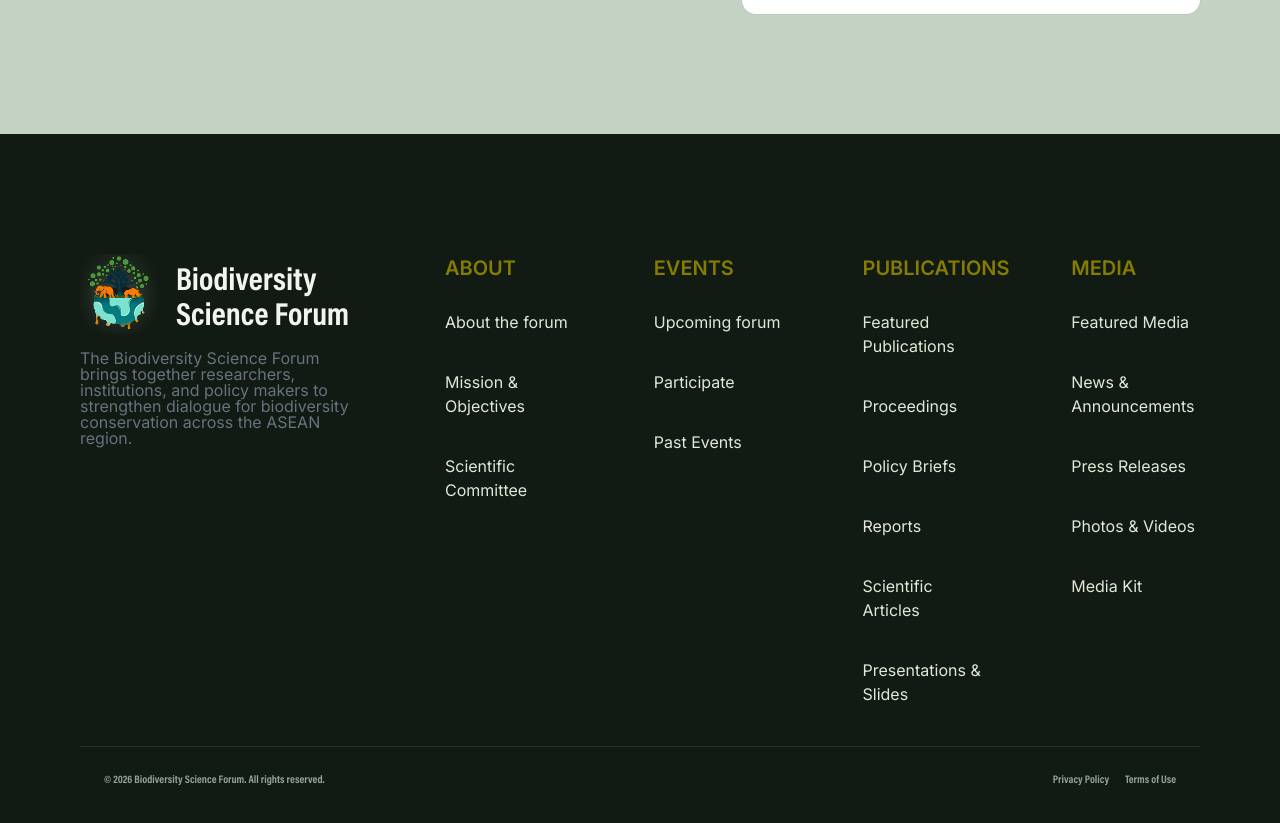
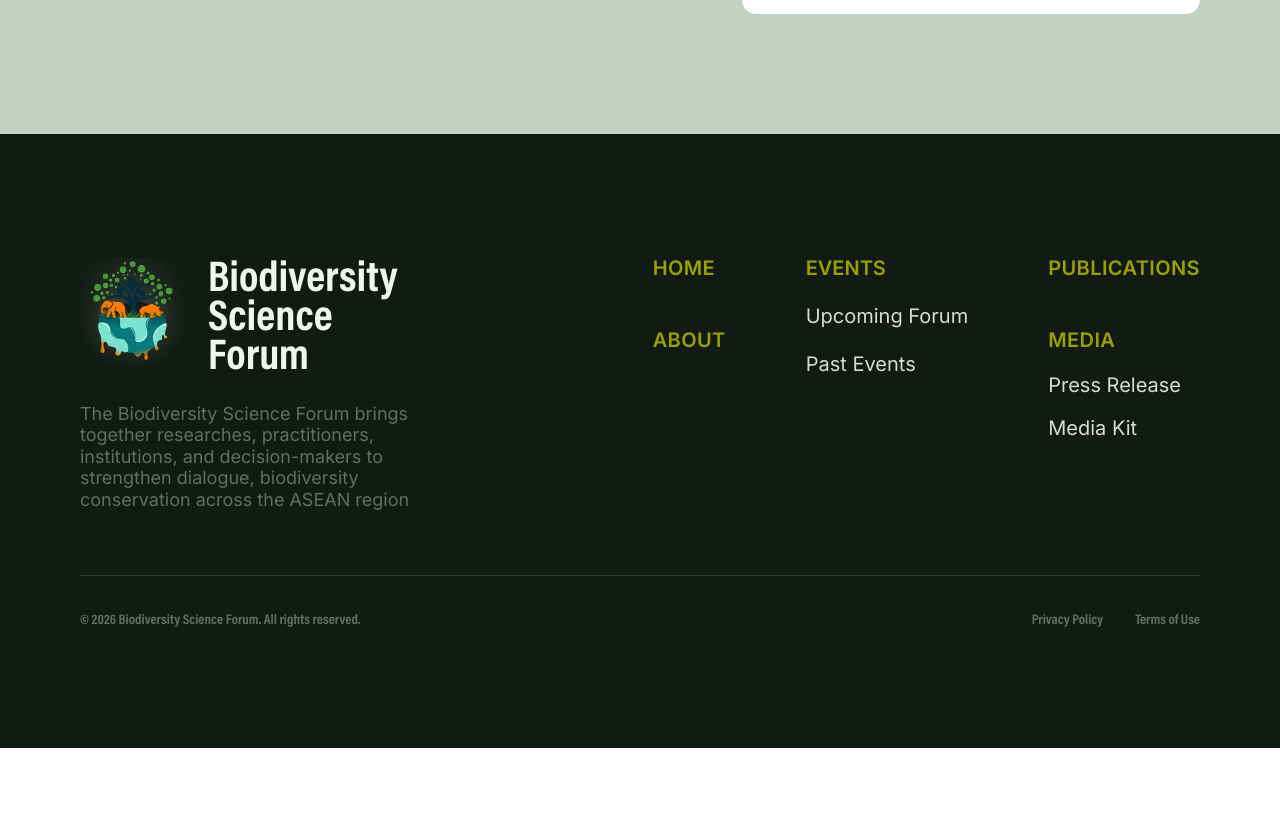
Before and after one commit to WRI-Indonesia/bsf-fe, a Next.js app: page /media in a window 1280 px wide. Shown: the part 1599-2422 px from the top of the page. After the commit the page ends 2347 px from the top, so only its background shows below. Built offline with nearby package versions, Linux system fonts and the light colour scheme.

Commit message:
Update layout for home, header nav, and footer

```diff
--- a/app/components/Footer.tsx
+++ b/app/components/Footer.tsx
@@ -3,11 +3,11 @@ import Link from "next/link";
 
 export default function Footer() {
   return (
-    <footer className="bg-background-base-dark px-10 lg:px-20 py-16 lg:py-30 text-text-lime-light">
-          <div className="flex flex-col xl:flex-row gap-12 xl:gap-[5rem]">
-            <div className="flex w-full xl:max-w-[285px] flex-col items-start">
-              <div className="flex flex-row items-center gap-4">
-                <div className="relative h-[80px] w-[80px] shrink-0 min-[1440px]:h-[120px] min-[1440px]:w-[120px]">
+    <footer className="bg-background-base-dark px-20 py-30 text-text-lime-light">
+      <div className="flex flex-col gap-14 xl:flex-row justify-between xl:gap-20">
+        <div className="w-full xl:max-w-[360px]">
+          <div className="flex items-center gap-5">
+            <div className="relative h-[108px] w-[108px] shrink-0">
               <Image
                 src="/bsf_logo.png"
                 alt="BSF logo"
@@ -15,61 +15,75 @@ export default function Footer() {
                 className="object-contain"
               />
             </div>
-                <div className="text-[2rem] font-semibold leading-[1.1] text-[#f2f4ef]">
-                  Biodiversity Science Forum
+            <p className="max-w-[180px] text-[2rem] leading-[0.9] text-[#f2f4ef] sm:text-[2.35rem] lg:text-[2.7rem]">
+              Biodiversity
+              <br />
+              Science
+              <br />
+              Forum
+            </p>
+          </div>
+          <p className="mt-8 max-w-[340px] font-['inter'] text-base leading-[1.2] text-[#5f6f66] sm:text-lg">
+            The Biodiversity Science Forum brings together researches,
+            practitioners, institutions, and decision-makers to strengthen
+            dialogue, biodiversity conservation across the ASEAN region
+          </p>
+        </div>
+
+        <div className="flex flex-row gap-20">
+          <div className="flex flex-col gap-11">
+            <Link href="/" className="font-['inter'] text-xl font-semibold uppercase tracking-[0.02em] text-[#9ca000] hover:text-[#b7be2f]">
+              Home
+            </Link>
+            <Link href="/about" className="font-['inter'] block text-xl font-semibold uppercase tracking-[0.02em] text-[#9ca000] hover:text-[#b7be2f]">
+              About
+            </Link>
+          </div>
+
+          <div className="flex flex-col gap-5">
+            <Link href="/events" className="font-['inter'] text-xl font-semibold uppercase text-[#9ca000] hover:text-[#b7be2f]">
+              Events
+            </Link>
+            <div className="flex flex-col gap-5 font-['inter'] text-base text-[#d8ddd4] lg:text-xl">
+              <Link href="/events" className="block hover:text-white">
+                Upcoming Forum
+              </Link>
+              <Link href="/events#past" className="block hover:text-white">
+                Past Events
+              </Link>
             </div>
           </div>
-              <p className="font-['inter'] font-normal mt-4 text-base leading-[100%] tracking-[0%] text-text-grey-mid">
-                The Biodiversity Science Forum brings together researchers,
-                institutions, and policy makers to strengthen dialogue for
-                biodiversity conservation across the ASEAN region.
-              </p>
-            </div>
-            <div className="mt-8 xl:mt-0 flex-1 grid grid-cols-2 md:grid-cols-4 gap-8 lg:gap-12 xl:gap-20">
-              <div className="text-base flex flex-col gap-[1.75rem]">
-                <p className="font-['inter'] text-xl font-semibold uppercase text-text-lime">About</p>
-                <div className="font-['inter'] font-base space-y-2 text-text-lime-light grid gap-[1.75rem]">
-                  <Link href="/about">About the forum</Link>
-                  <Link href="/about#mission">Mission & Objectives</Link>
-                  <Link href="/about#committee">Scientific Committee</Link>
-                </div>
-              </div>
-              <div className="text-base flex flex-col gap-[1.75rem]">
-                <p className="font-['inter'] text-xl font-semibold uppercase text-text-lime">Events</p>
-                <div className="font-['inter'] font-base space-y-2 text-text-lime-light grid gap-[1.75rem]">
-                  <Link href="/events">Upcoming forum</Link>
-                  <Link href="/events#participate">Participate</Link>
-                  <Link href="/events#past">Past Events</Link>
-                </div>
-              </div>
-              <div className="text-base flex flex-col gap-[1.75rem]">
-                <p className="font-['inter'] text-xl font-semibold uppercase text-text-lime">Publications</p>
-                <div className="font-['inter'] font-base space-y-2 text-text-lime-light grid gap-[1.75rem]">
-                  <Link href="/publications">Featured Publications</Link>
-                  <Link href="/publications#proceedings">Proceedings</Link>
-                  <Link href="/publications#policy-briefs">Policy Briefs</Link>
-                  <Link href="/publications#reports">Reports</Link>
-                  <Link href="/publications#articles">Scientific Articles</Link>
-                  <Link href="/publications#presentations">Presentations & Slides</Link>
-                </div>
-              </div>
-              <div className="text-base flex flex-col gap-[1.75rem]">
-                <Link href="/media" className="font-['inter'] text-xl font-semibold uppercase text-text-lime">Media</Link>
-                <div className="font-['inter'] font-base space-y-2 text-text-lime-light grid gap-[1.75rem]">
-                  <Link href="/media">Featured Media</Link>
-                  <Link href="/media#news">News & Announcements</Link>
-                  <Link href="/media#press">Press Releases</Link>
-                  <Link href="/media#photos">Photos & Videos</Link>
-                  <Link href="/media#kit">Media Kit</Link>
+
+          <div className="flex flex-col gap-11">
+            <Link href="/publications" className="font-['inter'] text-xl font-semibold uppercase tracking-[0.02em] text-[#9ca000] hover:text-[#b7be2f]">
+              Publications
+            </Link>
+
+            <div className="flex flex-col gap-5">
+              <Link href="/media" className="font-['inter'] text-xl font-semibold uppercase tracking-[0.02em] text-[#9ca000] hover:text-[#b7be2f]">
+                Media
+              </Link>
+              <div className="flex flex-col gap-5 font-['inter'] text-base leading-[1.15] text-[#d8ddd4] lg:text-xl">
+                <Link href="/media#press" className="block hover:text-white">
+                  Press Release
+                </Link>
+                <Link href="/media#kit" className="block hover:text-white">
+                  Media Kit
+                </Link>
               </div>
             </div>
           </div>
+
         </div>
-          <div className="mx-auto mt-10 grid grid-cols-2 items-center gap-4 border-t border-white/10 px-6 pt-6 text-[11px] text-[#94a397]">
+      </div>
+
+      <div className="mt-16 border-t border-white/15 pt-8 text-xs text-[#5f6f66] sm:text-sm">
+        <div className="flex flex-col gap-4 md:flex-row md:items-center md:justify-between">
           <p>© 2026 Biodiversity Science Forum. All rights reserved.</p>
-            <div className="flex justify-end gap-4">
-              <Link href="/privacy">Privacy Policy</Link>
-              <Link href="/terms">Terms of Use</Link>
+          <div className="flex gap-8 md:justify-end">
+            <Link href="/privacy" className="hover:text-[#7f8f86]">Privacy Policy</Link>
+            <Link href="/terms" className="hover:text-[#7f8f86]">Terms of Use</Link>
+          </div>
         </div>
       </div>
     </footer>
--- a/app/components/Header.tsx
+++ b/app/components/Header.tsx
@@ -79,13 +79,22 @@ export default function Header() {
         {navMenus.map((menu, idx) => (
           <div key={menu.label} className="relative">
             <button
-              className={`flex items-center gap-1 focus:outline-none ${isHome ? 'text-text-green' : 'text-text-white-broken'}`}
+              className={`flex items-center gap-2 focus:outline-none ${isHome ? 'text-text-green' : 'text-text-white-broken'}`}
               onClick={() => handleMenuClick(idx)}
               aria-expanded={openMenu === idx}
               aria-controls={`submenu-${idx}`}
             >
               {menu.label}
-              <span className="text-[10px]">▼</span>
+              {(menu.label === 'Events' || menu.label === 'Media') &&
+                <Image
+                  src="/dropdown.svg"
+                  alt="Dropdown"
+                  width={10}
+                  height={10}
+                  className={isHome ? "" : "brightness-0 invert"}
+                />
+              }
+
             </button>
             {openMenu === idx && (
               <div
--- a/app/page.tsx
+++ b/app/page.tsx
@@ -119,10 +119,10 @@ export default function Home() {
                   </div>
                 </div>
                 <div className="grid w-full grid-cols-2 gap-3">
-                  <button className="h-[36px] flex items-center justify-center rounded-lg border border-outline-green bg-white px-4 py-[10px] text-[15px] font-semibold text-text-green transition-colors hover:bg-gray-50">
+                  <button className="font-[inter] h-[36px] flex items-center justify-center rounded-lg border border-outline-green bg-white px-4 py-[10px] text-sm font-semibold text-text-green transition-colors hover:bg-gray-50">
                     <Link href="/publications">Explore Publications</Link>
                   </button>
-                  <button className="h-[36px] flex items-center justify-center gap-2 rounded-lg bg-[#1f4a31] px-4 py-[10px] text-[15px] font-semibold text-white transition-colors hover:bg-[#163824]">
+                  <button className="font-[inter] h-[36px] flex items-center justify-center gap-2 rounded-lg bg-[#1f4a31] px-4 py-[10px] text-sm font-semibold text-white transition-colors hover:bg-[#163824]">
                     Register Now
                     <Image
                       src="/arrow_right.svg"
@@ -137,7 +137,7 @@ export default function Home() {
             </div>
           </div>
         </section>
-        <section className="bg-[#101612] px-[40px] md:px-[80px] py-[100px] text-white">
+        <section className="bg-[#101612] px-20 py-30 text-white">
           <div className="mx-auto grid w-full gap-16 lg:grid-cols-[1fr_1.1fr] ">
             <div className="flex flex-col w-full lg:max-w-[636px]">
               <p className="font-['inter'] text-[20px] font-semibold uppercase tracking-wider text-text-lime">
@@ -211,23 +211,23 @@ export default function Home() {
           </div>
         </section>
         <section className="bg-[#e4ebd8] px-20 py-30">
-          <div className="mx-auto grid w-full gap-16 lg:grid-cols-[1.2fr_0.8fr] lg:max-w-[1400px]">
-            <div className="flex flex-col justify-center md:max-w-[669px] gap-6">
+          <div className="mx-auto grid w-full gap-10 lg:max-w-[1280px] lg:grid-cols-[minmax(0,1fr)_360px] xl:grid-cols-[minmax(0,1fr)_420px]">
+            <div className="flex flex-col justify-center gap-6 md:max-w-[669px]">
               <p className="font-['inter'] text-xl font-semibold uppercase text-text-lime">
                 UPCOMING FORUM
               </p>
               <div className="flex flex-col gap-8">
-                <span className="h-fit text-[2.5rem] font-semibold tracking-[0] leading-[100%] text-text-black">
+                <span className="h-fit text-[2rem] font-semibold leading-[1] tracking-[0] text-text-black sm:text-[2.25rem] lg:text-[2.5rem]">
                   ASEAN Biodiversity Science Forum 2026
                 </span>
-                <p className="font-['inter'] text-xl tracking-[0] leading-[120%] text-[#697d70]">
+                <p className="font-[inter] text-lg leading-[1.3] tracking-[0] text-[#697d70] sm:text-xl">
                   Join leading scientists, policy experts, and conservation
                   practitioners for five days of keynotes, sessions, and
                   collaborative workshops on the future of biodiversity in
                   Southeast Asia.
                 </p>
                 <div className="flex flex-wrap gap-5">
-                  <div className="h-fit flex items-center gap-3 rounded-[12px] border border-outline-green-light bg-[#c3d4be] p-4">
+                  <div className="flex h-fit w-full items-center gap-3 rounded-[12px] border border-outline-green-light bg-[#c3d4be] p-4 sm:w-auto">
                     <Image
                       src="/book.svg"
                       alt="Evidence-Based"
@@ -236,11 +236,11 @@ export default function Home() {
                       style={{ width: "20px", height: "18px" }}
                     />
                     <div className="flex flex-col">
-                      <span className="text-2xl font-bold text-text-green">14-19 June 2026</span>
+                      <span className="text-xl font-bold text-text-green lg:text-2xl">14-19 June 2026</span>
                       <span className="font-['inter'] font-normal text-text-green">5 Days Event</span>
                     </div>
                   </div>
-                  <div className="h-fit flex items-center gap-3 rounded-[12px] border border-outline-green-light bg-[#c3d4be] p-4">
+                  <div className="flex h-fit w-full items-center gap-3 rounded-[12px] border border-outline-green-light bg-[#c3d4be] p-4 sm:w-auto">
                     <Image
                       src="/book.svg"
                       alt="Location"
@@ -249,11 +249,11 @@ export default function Home() {
                       style={{ width: "20px", height: "18px" }}
                     />
                     <div className="flex flex-col">
-                      <span className="text-2xl font-bold text-text-green">Jakarta, Indonesia</span>
+                      <span className="text-xl font-bold text-text-green lg:text-2xl">Jakarta, Indonesia</span>
                         <span className="font-['inter'] font-normal text-text-green">ASEAN HQ</span>
                     </div>
                   </div>
-                  <div className="h-fit flex items-center gap-3 rounded-[12px] border border-outline-green-light bg-[#c3d4be] p-4">
+                  <div className="flex h-fit w-full items-center gap-3 rounded-[12px] border border-outline-green-light bg-[#c3d4be] p-4 sm:w-auto">
                     <Image
                       src="/book.svg"
                       alt="Participants"
@@ -262,13 +262,13 @@ export default function Home() {
                       style={{ width: "20px", height: "18px" }}
                     />
                     <div className="flex flex-col">
-                      <span className="text-2xl font-bold text-text-green">500+ Expected</span>
+                      <span className="text-xl font-bold text-text-green lg:text-2xl">500+ Expected</span>
                       <span className="font-['inter'] font-normal text-text-green">Participants</span>
                     </div>
                   </div>
                 </div>
-                <div className="flex gap-6">
-                  <button className="h-[36px] font-['inter'] flex items-center gap-[6px] rounded-[8px] bg-[#225139] px-[34px] py-[10px] text-sm font-semibold text-white transition-colors hover:bg-[#173e28]">
+                <div className="flex flex-col gap-3 sm:flex-row sm:gap-6">
+                  <button className="h-[36px] w-full font-['inter'] flex items-center justify-center gap-[6px] rounded-[8px] bg-[#225139] px-[34px] py-[10px] text-sm font-semibold text-white transition-colors hover:bg-[#173e28] sm:w-auto">
                     Register Now
                     <Image
                         src="/arrow_right.svg"
@@ -278,13 +278,13 @@ export default function Home() {
                         style={{ width: "10px", height: "9px" }}
                       />
                   </button>
-                  <button className="h-[36px] font-['inter'] flex items-center rounded-[8px] border border-[#225139] bg-white px-[2.5rem] py-[10px] text-sm font-semibold text-text-green transition-colors hover:bg-[#f6f9f5]">
+                  <button className="h-[36px] w-full font-['inter'] flex items-center justify-center rounded-[8px] border border-[#225139] bg-white px-[2.5rem] py-[10px] text-sm font-semibold text-text-green transition-colors hover:bg-[#f6f9f5] sm:w-auto">
                     View Program
                   </button>
                 </div>
               </div>
             </div>
-            <div className="flex flex-col justify-center lg:pl-10">
+            <div className="flex flex-col justify-center lg:pl-2 xl:pl-6">
               <p className="font-['inter'] text-base font-bold uppercase tracking-wider text-text-green">
                 KEY DATES
               </p>
@@ -305,7 +305,7 @@ export default function Home() {
                   }
 
                   return (
-                    <div key={item.date + index} className="relative flex gap-5">
+                    <div key={item.date + index} className="relative flex gap-4">
                       <div className="relative z-10 mt-[6px] flex flex-col items-center w-[12px]">
                         <span className={`h-[10px] w-[10px] rounded-full flex-shrink-0 ${dotClass}`} />
                         {index < keyDates.length - 1 ? (
@@ -316,7 +316,7 @@ export default function Home() {
                         <p className={`font-['inter'] text-[13px] tracking-wide font-light leading-none ${textColClass}`}>
                           {item.date}
                         </p>
-                        <p className={`font-['inter'] text-base font-normal leading-none ${textSubClass}`}>
+                        <p className={`font-['inter'] text-base font-normal leading-tight ${textSubClass}`}>
                           {item.text}
                         </p>
                       </div>
```
Also changed, not shown: public/dropdown.svg (added). Lines whose indentation alone changed are shown as unchanged.
